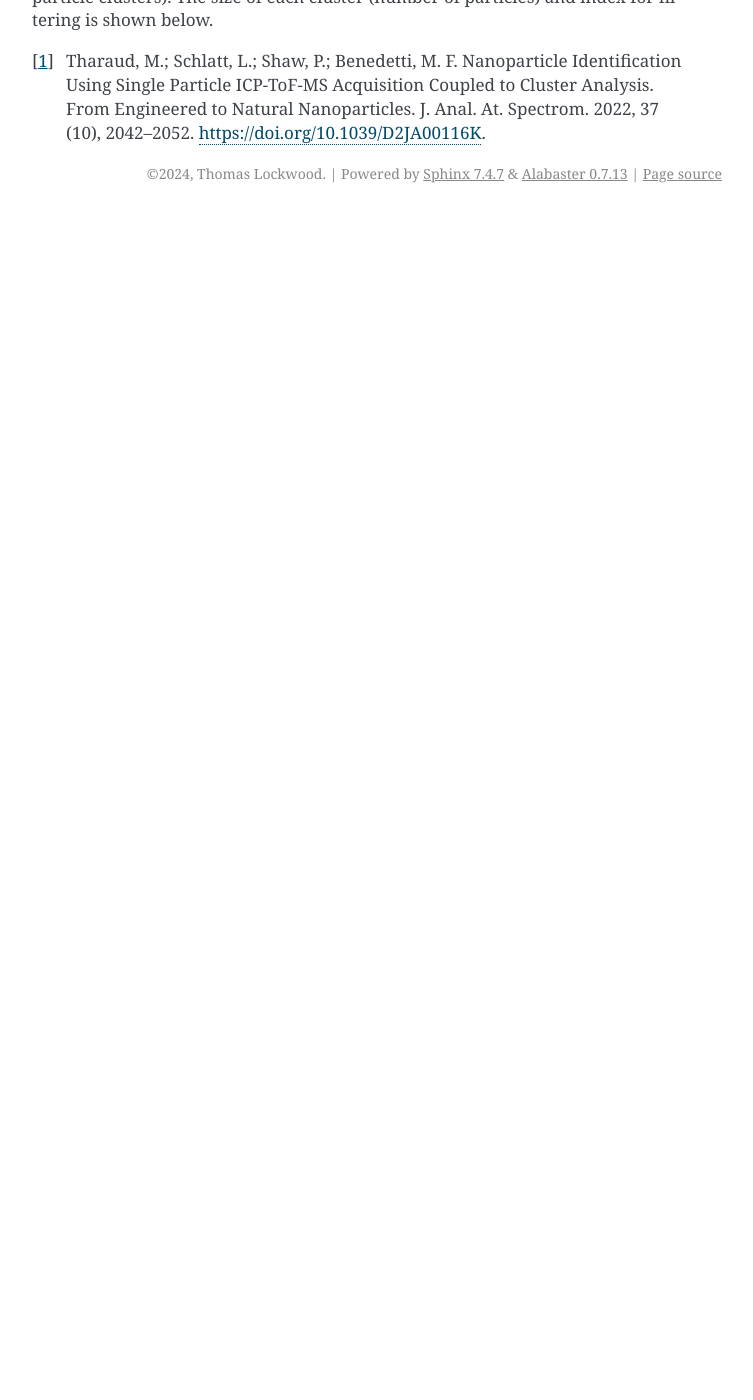
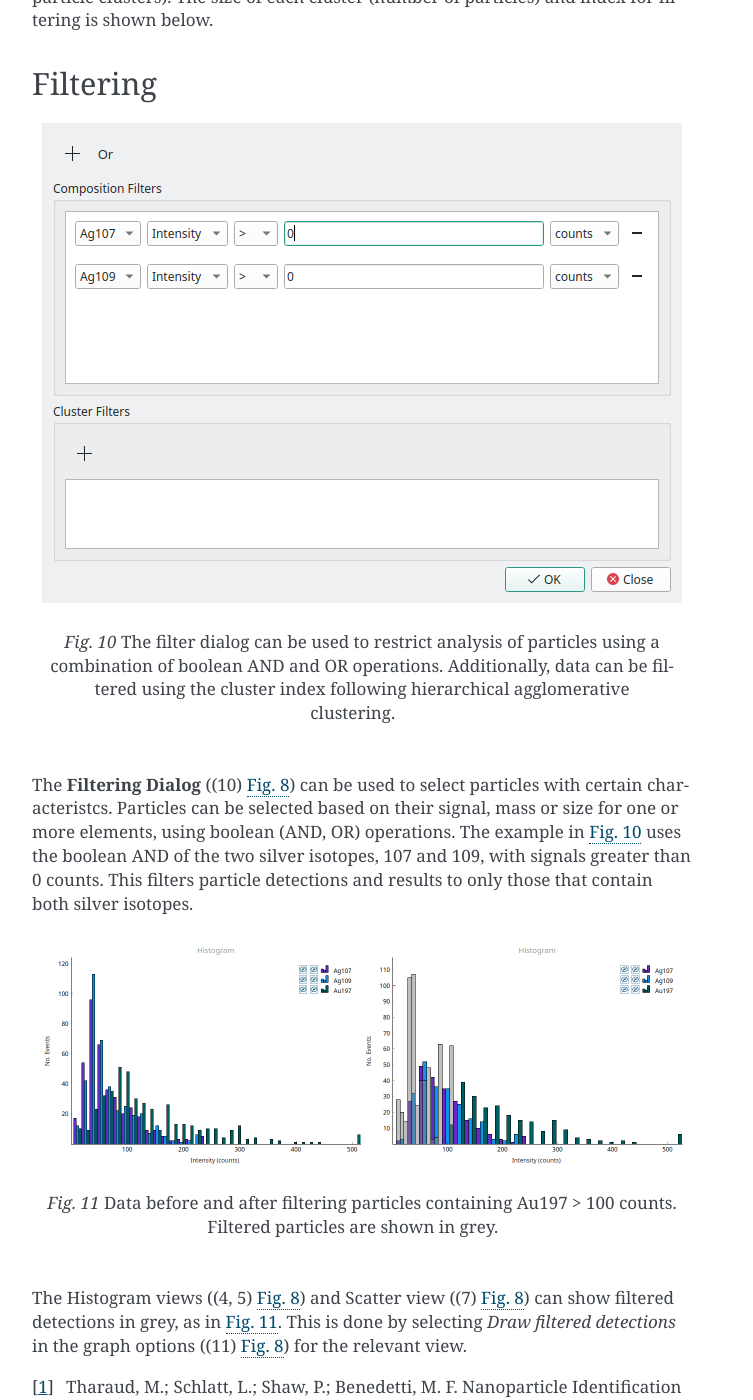
Before and after one commit to djdt/spcal, a Sphinx documentation site: the page built from docs/source/results.rst, in a window 1280 px wide and 1400 px high, scrolled down 2125 px. Shown: the whole window, without its empty margins (388-1141 px from the left). Built offline with Sphinx 7.4.7, drawn with Linux system fonts in a browser that asks for light colours; before the commit the page ends 2338 px from its top, so only the background shows below that.

Commit message:
add filter

```diff
--- a/docs/source/results.rst
+++ b/docs/source/results.rst
@@ -39,4 +39,32 @@ The graph options ((11) :numref:`results label`) let you set the *Distance thres
 The *Distance threshold* sets the minimum distance to merge clusters, while the *Minimum cluster size* controls the smallest cluster to show (e.g. to prevent single-particle clusters).
 The size of each cluster (number of particles) and index for filtering is shown below.
 
+
+Filtering
+---------
+
+.. _results filter:
+.. figure:: images/tutorial_results_filter.png
+   :align: center
+
+   The filter dialog can be used to restrict analysis of particles using a combination of boolean AND and OR operations.
+   Additionally, data can be filtered using the cluster index following hierarchical agglomerative clustering.
+
+
+The **Filtering Dialog** ((10) :numref:`results label`) can be used to select particles with certain characteristcs.
+Particles can be selected based on their signal, mass or size for one or more elements, using boolean (AND, OR) operations.
+The example in :numref:`results filter` uses the boolean AND of the two silver isotopes, 107 and 109, with signals greater than 0 counts.
+This filters particle detections and results to only those that contain both silver isotopes.
+
+.. _results filtered:
+.. figure:: images/tutorial_results_filter_after.png
+   :align: center
+
+   Data before and after filtering particles containing Au197 > 100 counts.
+   Filtered particles are shown in grey.
+
+The Histogram views ((4, 5) :numref:`results label`) and Scatter view ((7) :numref:`results label`) can show filtered detections in grey, as in :numref:`results filtered`.
+This is done by selecting *Draw filtered detections* in the graph options ((11) :numref:`results label`) for the relevant view.
+
+
 .. [1] Tharaud, M.; Schlatt, L.; Shaw, P.; Benedetti, M. F. Nanoparticle Identification Using Single Particle ICP-ToF-MS Acquisition Coupled to Cluster Analysis. From Engineered to Natural Nanoparticles. J. Anal. At. Spectrom. 2022, 37 (10), 2042–2052. https://doi.org/10.1039/D2JA00116K.
```
Also changed, not shown: docs/source/images/tutorial_results_filter.png (added), docs/source/images/tutorial_results_filter_after.png (added).
